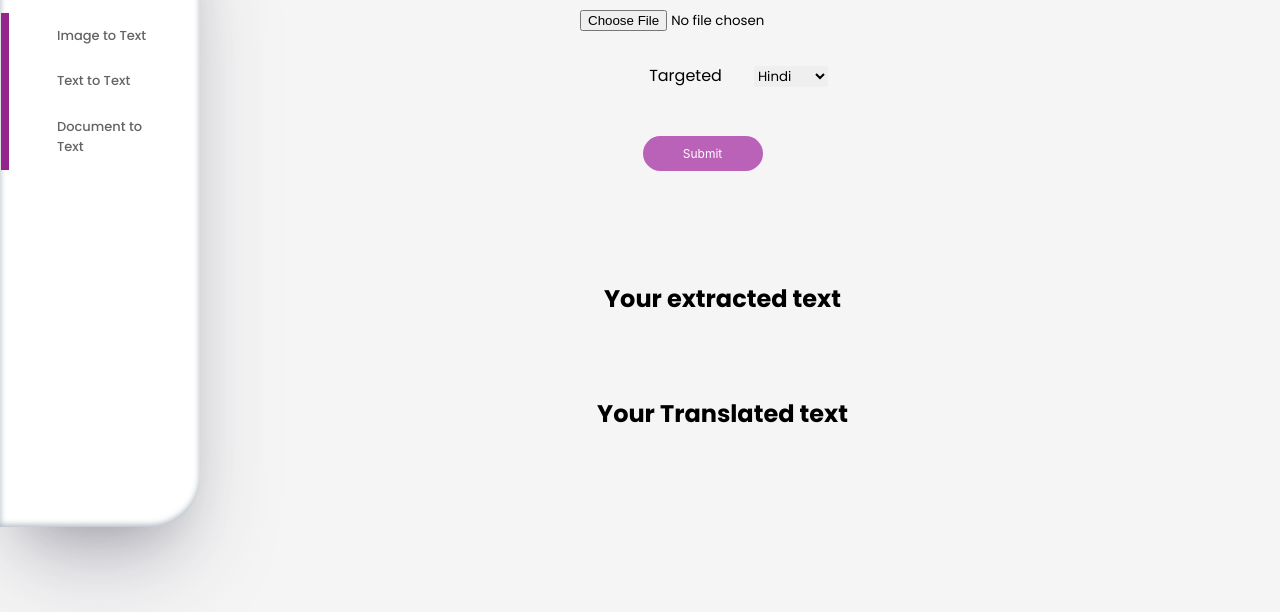
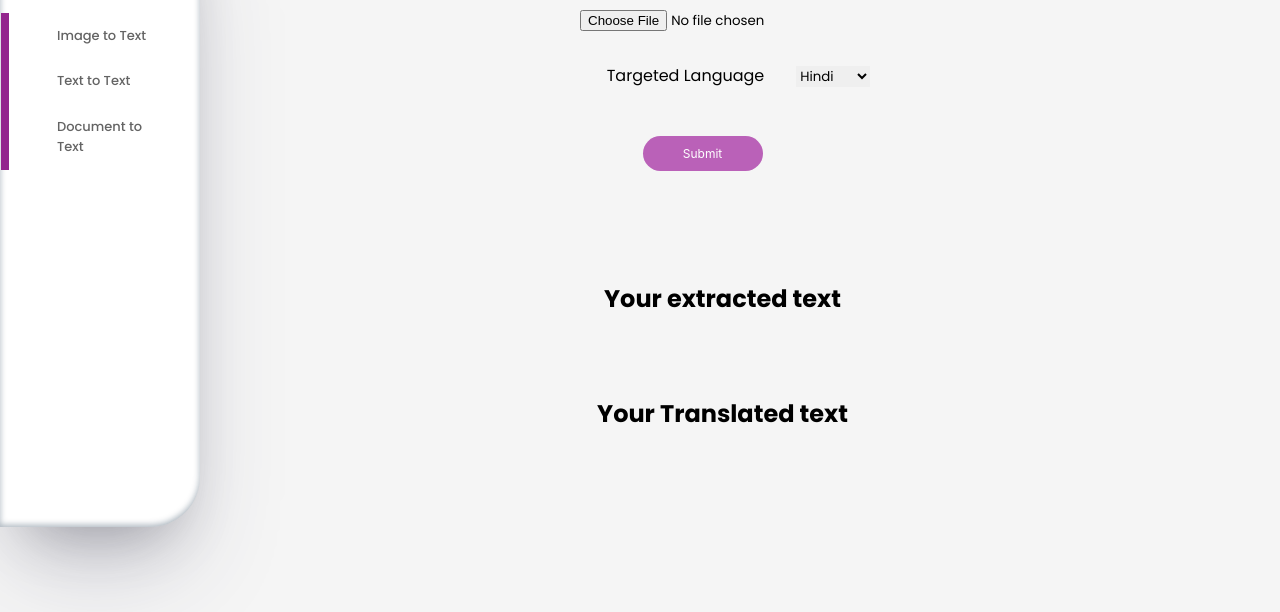
Before and after one commit to SajanRajbanshi/Samvaad-Sahayak, a plain HTML site: page form_image.html in a window 1280 px wide. Shown: the part 188-800 px from the top of the page. Drawn offline with Linux system fonts and the light colour scheme.

Commit message:
image label changed

```diff
--- a/form_image.html
+++ b/form_image.html
@@ -45,7 +45,7 @@
         <input id="uploader" type="file" placeholder="upload your image" accept=".jpg, .png, .jpeg" />
       </div>
       <div class="dropdowndiv">
-        <label class="imagelabel">Targeted</label>
+        <label class="imagelabel">Targeted Language</label>
         <div>
           <select id="targetLang">
             <option value='hi'>Hindi</option>
```
